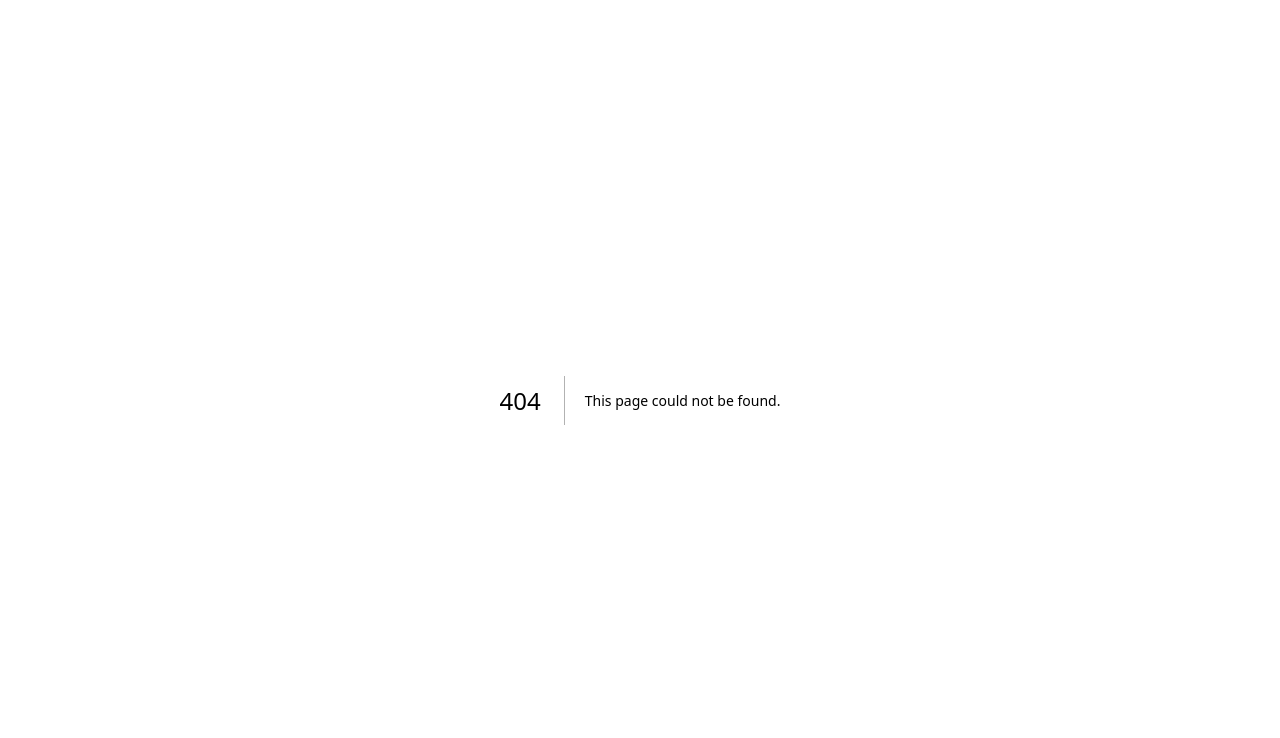
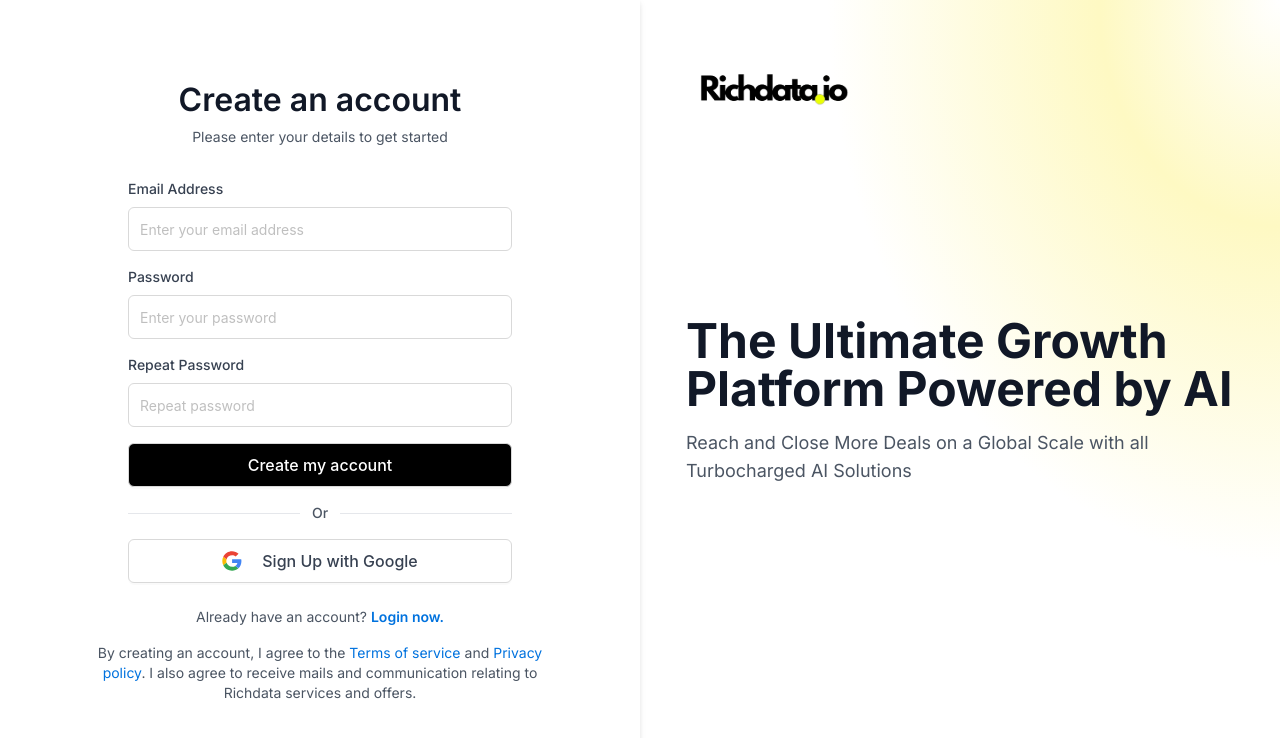
Before and after one commit to carlos-techdev/figma-pixel-perfect-next.js-antd-tailwind-typescript, a Next.js app: page /auth/signup in a window 1280 px wide. Before the commit this address had no page. Shown: the top 738 px of the page. Built offline with nearby package versions, Linux system fonts and the light colour scheme.

Commit message:
feat: register added

```diff
--- /dev/null
+++ b/app/auth/signup/page.tsx
@@ -0,0 +1,60 @@
+import { Button, Input } from "antd"
+import Link from "next/link"
+import MyIcon from "components/icon"
+import Title from "../title"
+
+const Signup = () => {
+  return (
+    <div className="flex h-screen">
+      <div className="flex w-full flex-col items-center justify-center bg-white px-8 drop-shadow-md sm:w-1/2">
+        <p className="mb-2 text-[32px] font-semibold leading-[38px] text-gray-900">Create an account</p>
+        <p className="mb-8 text-sm font-normal text-gray-600">Please enter your details to get started</p>
+        <div className="w-full max-w-sm">
+          <div className="mb-4">
+            <p className="text-sm font-medium text-gray-700">Email Address</p>
+            <Input className="mt-2 h-11" type="text" id="email" placeholder="Enter your email address" />
+          </div>
+          <div className="mb-4">
+            <p className="text-sm font-medium text-gray-700">Password</p>
+            <Input className="mt-2 h-11" type="password" id="password" placeholder="Enter your password" />
+          </div>
+          <div className="mb-4">
+            <p className="text-sm font-medium text-gray-700">Repeat Password</p>
+            <Input className="mt-2 h-11" type="password" id="password_confirm" placeholder="Repeat password" />
+          </div>
+
+          <Button className="mb-4 h-11 w-full bg-black text-base font-medium text-white">Create my account</Button>
+          <div className="mb-4 flex items-center">
+            <div className="w-full border-t text-gray-200"></div>
+            <span className="px-3 text-sm font-medium text-gray-600">Or</span>
+            <div className="w-full border-t text-gray-200 "></div>
+          </div>
+          <Button className="flex h-11 w-full items-center justify-center">
+            <MyIcon type="google" />
+            <span className="ml-3 text-base font-medium text-gray-700">Sign Up with Google</span>
+          </Button>
+          <div className="flex items-center justify-center space-x-1 pt-6">
+            <p className="text-sm font-normal text-gray-600">Already have an account?</p>
+            <Link href="/auth/login" className="text-primary-600">
+              <p className="text-sm font-semibold text-[#0072de]">Login now.</p>
+            </Link>
+          </div>
+        </div>
+        <div className="px-12 py-4 text-center text-sm font-normal text-gray-600">
+          <span>By creating an account, I agree to the</span>
+          <Link href="#" className="mx-1 text-[#0072de]">
+            Terms of service
+          </Link>
+          and
+          <Link href="#" className="ml-1 text-[#0072de]">
+            Privacy policy
+          </Link>
+          . I also agree to receive mails and communication relating to Richdata services and offers.
+        </div>
+      </div>
+      <Title />
+    </div>
+  )
+}
+
+export default Signup
```
